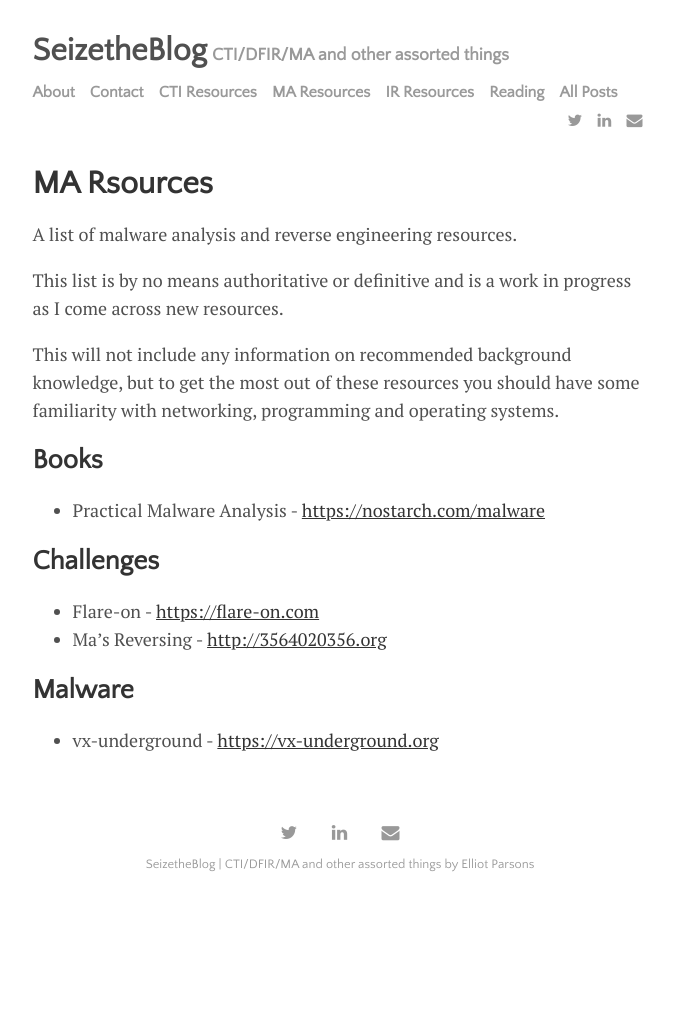
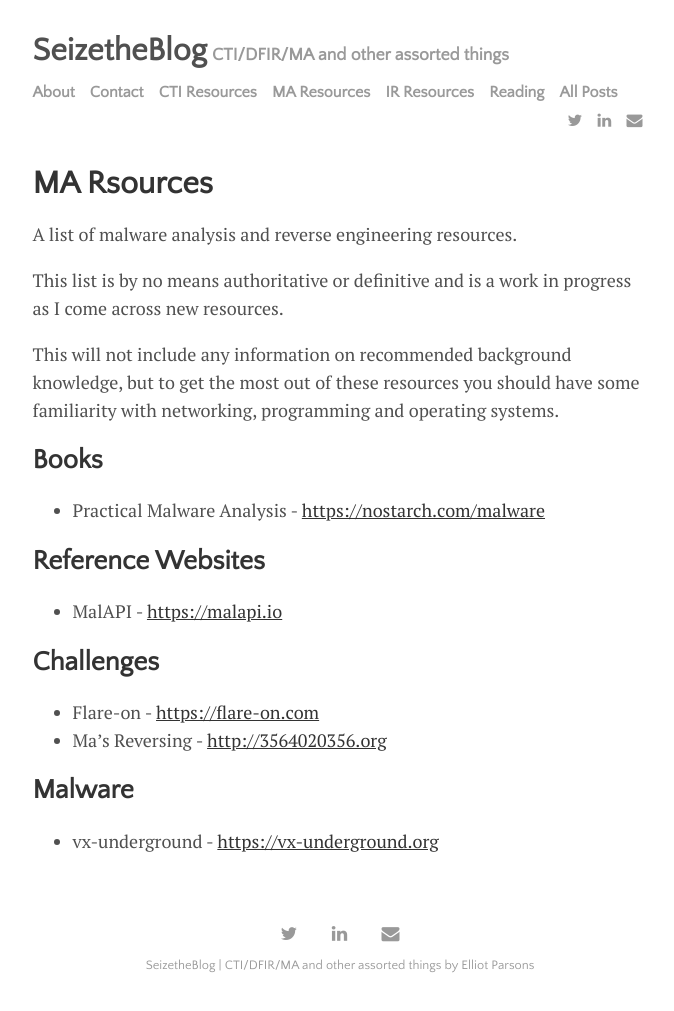
Before and after one commit to seizethecheese/seizethecheese.github.io, a Jekyll site: the page built from menu/ma.md, in a window 1280 px wide. Shown: the whole page, without its empty margins (300-974 px from the left). Built offline with Jekyll 4.4.1, drawn with Linux system fonts in a browser that asks for light colours; some web fonts are replaced; before the commit the page ends 910 px from its top, so only the background shows below that.

Commit message:
Update ma.md

```diff
--- a/menu/ma.md
+++ b/menu/ma.md
@@ -13,6 +13,9 @@ This will not include any information on recommended background knowledge, but t
 ## Books
 - Practical Malware Analysis - [https://nostarch.com/malware](https://nostarch.com/malware)
 
+## Reference Websites
+- MalAPI - [https://malapi.io](https://malapi.io)
+
 ## Challenges
 - Flare-on - [https://flare-on.com](https://flare-on.com)
 - Ma's Reversing - [http://3564020356.org](http://3564020356.org)
```
